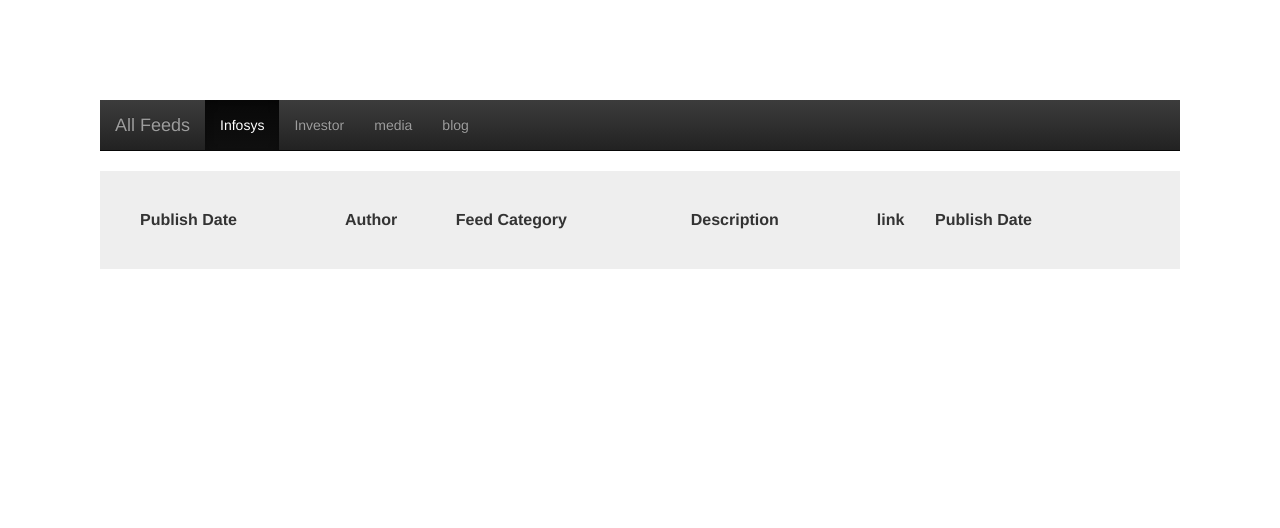
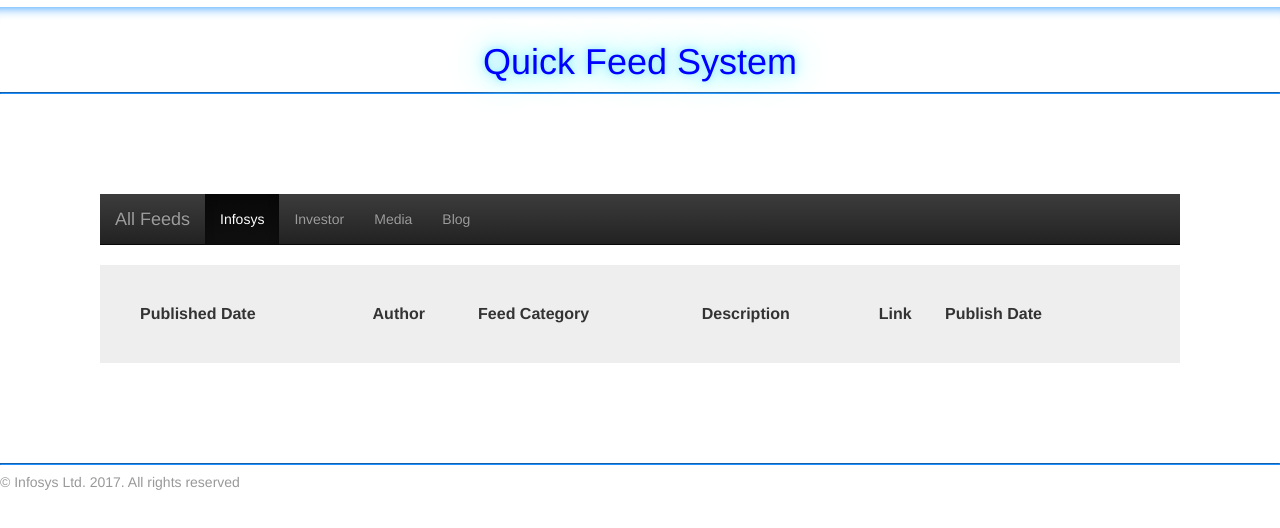
Before and after one commit to sanusasidharan/app.blogpost.client_v2, a website: page index.html in a window 1280 px wide. Drawn offline with nearby package versions, Linux system fonts and the light colour scheme; no server answers.

Commit message:
updated html for more inline styles

```diff
--- a/index.html
+++ b/index.html
@@ -53,8 +53,40 @@
 
             }
         </script>
+        <style>
+
+ h1.neon {
+    color: #0000FF;
+    text-shadow: 0 0 5px #A5F1FF, 0 0 10px #A5F1FF,
+             0 0 20px #A5F1FF, 0 0 30px #A5F1FF,
+             0 0 40px #A5F1FF;
+    text-align: center;
+}
+hr {
+    display: block;
+    margin-top: 0.5em;
+    margin-bottom: 0.5em;
+    margin-left: auto;
+    margin-right: auto;
+    border-style: inset;
+    border-width: 1px;
+    border-color:rgb(30,144,255);
+}
+hr.style-two { border: 0; height: 1px; background-image: linear-gradient(to right, rgba(0, 0, 0, 0), rgba(0, 0, 0, 0.75), rgba(0, 0, 0, 0)); }
+
+hr.style-three { height: 15px; border: 0; box-shadow: inset 0 12px 12px -12px rgb(30,144,255); }
+span#footertext {
+color: rgb(153, 153, 153);
+}
+
+</style>
     </head>
     <body>
+    <hr class="style-three"></hr>
+    <div>
+    	<h1 class="neon">Quick Feed System</h1>
+    </div>
+    <hr></hr>
         <ul id='messages'></ul>
     </body>
 </head>
@@ -71,10 +103,10 @@
         <a href="/Investor">Investor</a>
       </li>
       <li>
-        <a href="/media">media</a>
+        <a href="/media">Media</a>
       </li>
       <li>
-        <a href="/blog">blog</a>
+        <a href="/blog">Blog</a>
       </li>
 
 	 </ul>
@@ -85,11 +117,11 @@
 	<div class="jumbotron"  style="padding:40px;">
       <table  id="resulttable" class="container">
 		<tr>
-				<th >Publish Date  </th>
+				<th>Published Date</th>
 				<th>Author</th>
 				<th>Feed Category</th>
 				<th>Description</th>
-				<th>link</th>
+				<th>Link</th>
 				<th>Publish Date  </th>
 		</tr>
 	  </table>
@@ -99,6 +131,8 @@
 
 
 </body>
-
-
+<footer>
+<hr style="style-two">
+<span id="footertext">&#169; Infosys Ltd. 2017. All rights reserved</span>
+</footer>
 </html>
```
Also changed, not shown: 1 other file.
